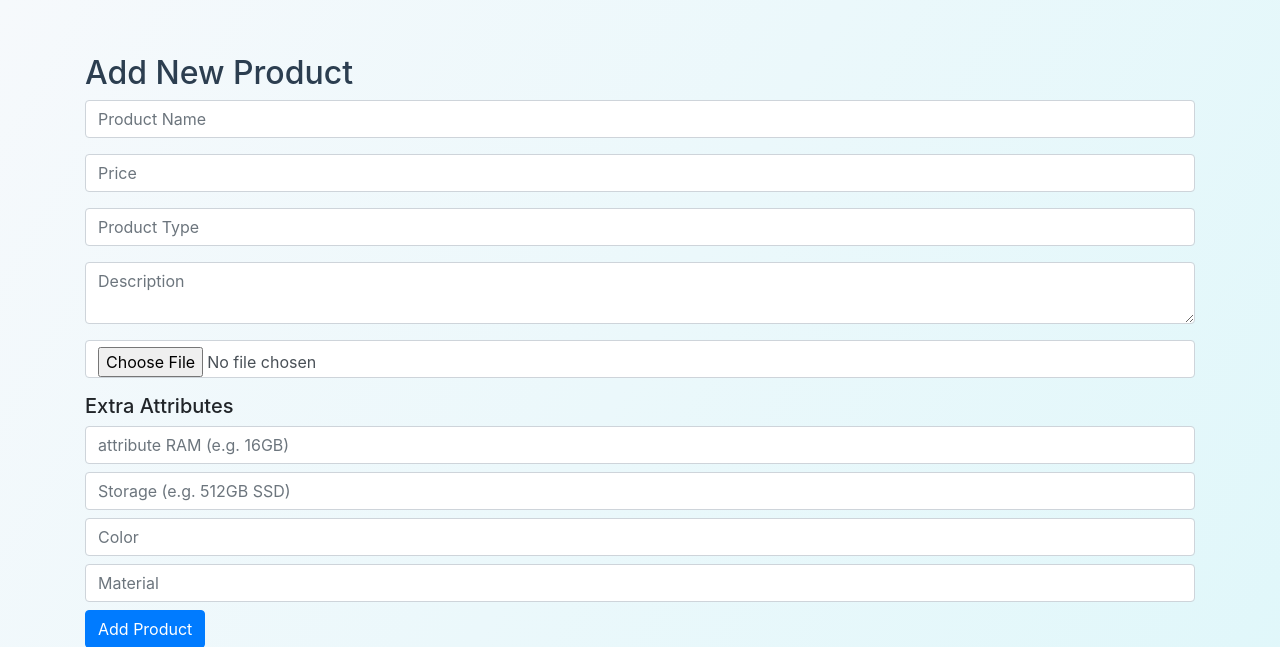
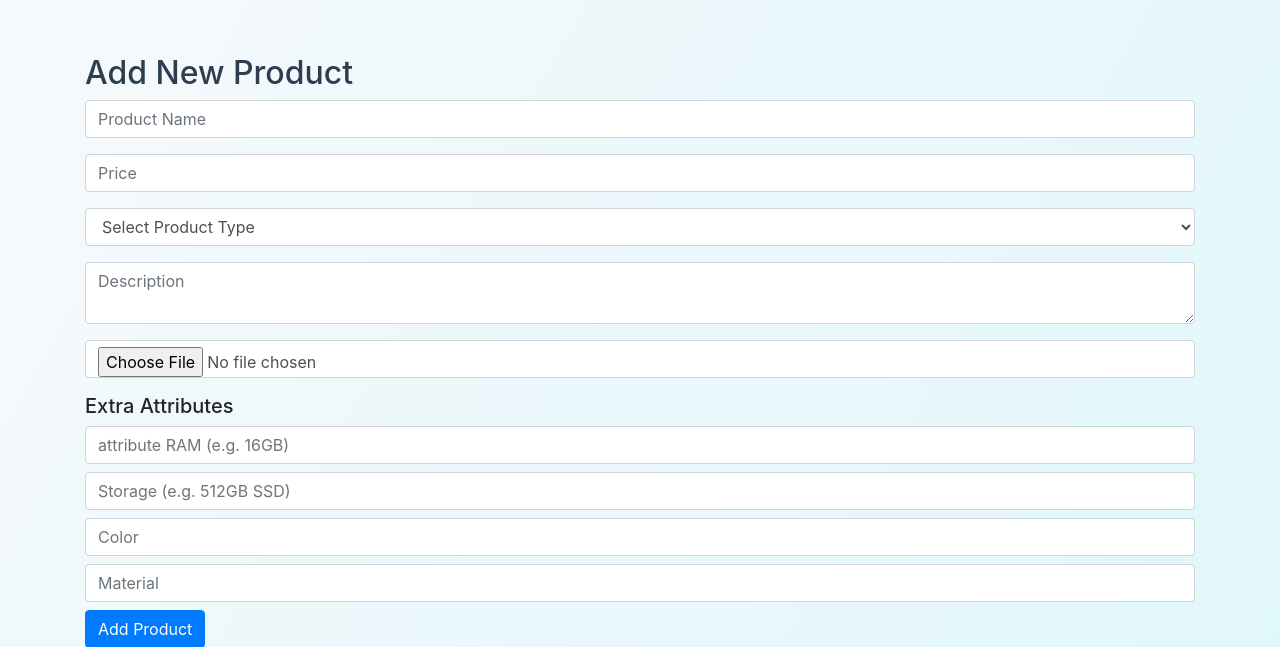
Before and after one commit to Keerthi292/catalog-management, a Flask app: page /insert in a window 1280 px wide. Shown: the top 647 px of the page. Run offline with Flask 3, Linux system fonts and the light colour scheme; the visitor is signed in with stand-in values (Sample User, id 1); some libraries are stand-ins or nearby versions.

Commit message:
product list updated

```diff
--- a/templates/insert.html
+++ b/templates/insert.html
@@ -12,7 +12,13 @@
   <form method="POST" enctype="multipart/form-data">
     <input type="text" name="name" placeholder="Product Name" class="form-control mb-3" required>
     <input type="number" step="0.01" name="price" placeholder="Price" class="form-control mb-3" required>
-    <input type="text" name="type" placeholder="Product Type" class="form-control mb-3" required>
+    <select name="type" class="form-control mb-3" required>
+      <option value="" disabled selected>Select Product Type</option>
+      <option value="Electronics">Electronics</option>
+      <option value="Grocery">Home Appliances</option>
+      <option value="Vegetable">Beauty Products</option>
+      <option value="Cool drinks">Books and Stationary</option>
+    </select>
     <textarea name="description" placeholder="Description" class="form-control mb-3"></textarea>
     <input type="file" name="image" class="form-control mb-3" required>
 
```
